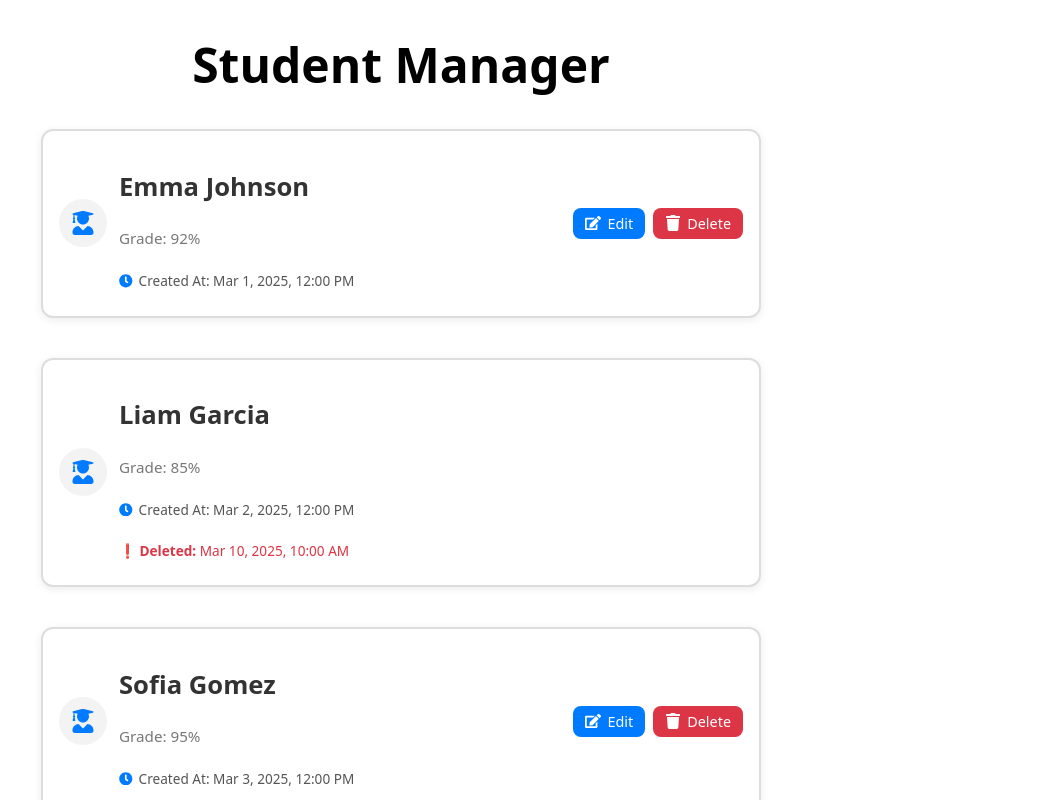
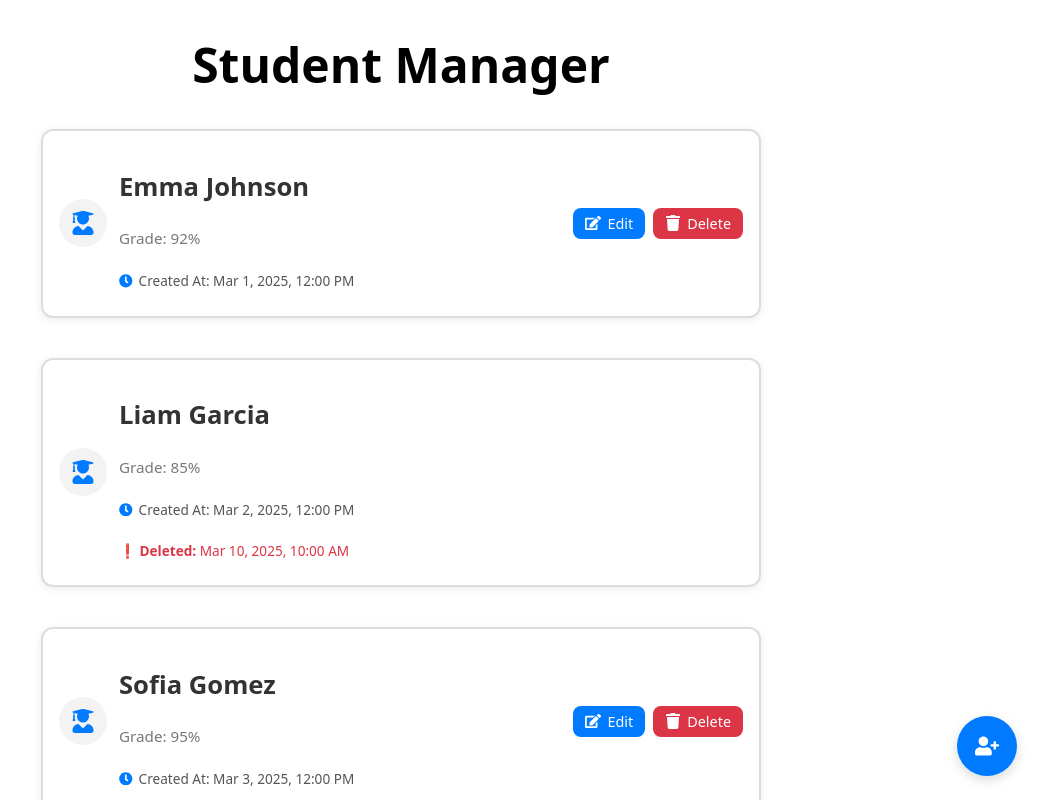
Before and after one commit to jordanolguin/student-manager, a React (Create React App) app in the folder client/: page / in a window 1280 px wide. Shown: the top 800 px of the page, without its empty margins (239-1280 px from the left). Built offline with nearby package versions, Linux system fonts and the light colour scheme.

Commit message:
added FloatingAddButton for adding new student. needs logic

```diff
--- a/client/src/App.js
+++ b/client/src/App.js
@@ -1,4 +1,5 @@
 import { useState } from 'react';
+import FloatingAddButton from './components/FloatingAddButton/FloatingAddButton';
 import StudentList from './components/StudentList/StudentList';
 import './App.css';
 
@@ -63,13 +64,14 @@ function App() {
   };
 
   return (
-    <div className='appContainer'>
+    <div>
       <h1 className='appTitle'>Student Manager</h1>
       <StudentList
         students={students}
         onEdit={handleEdit}
         onDelete={handleDelete}
       />
+      <FloatingAddButton onAdd={() => console.log('Add new student')} />
     </div>
   );
 }
--- /dev/null
+++ b/client/src/components/FloatingAddButton/FloatingAddButton.js
@@ -0,0 +1,12 @@
+import { FaUserPlus } from 'react-icons/fa';
+import styles from './FloatingAddButton.module.css';
+
+const FloatingAddButton = ({ onAdd }) => {
+  return (
+    <button className={styles.addButton} onClick={onAdd}>
+      <FaUserPlus className={styles.icon} />
+    </button>
+  );
+};
+
+export default FloatingAddButton;
--- /dev/null
+++ b/client/src/components/FloatingAddButton/FloatingAddButton.module.css
@@ -0,0 +1,26 @@
+.addButton {
+    position: fixed;
+    bottom: 24px;
+    right: 24px;
+    width: 60px;
+    height: 60px;
+    background-color: #007bff;
+    border: none;
+    border-radius: 50%;
+    display: flex;
+    align-items: center;
+    justify-content: center;
+    box-shadow: 0px 4px 12px rgba(0, 0, 0, 0.15);
+    cursor: pointer;
+    transition: background-color 0.3s ease, transform 0.2s ease-in-out;
+  }
+
+  .addButton:hover {
+    background-color: #0056b3;
+    transform: scale(1.1);
+  }
+
+  .icon {
+    font-size: 1.5rem;
+    color: white;
+  }
```
